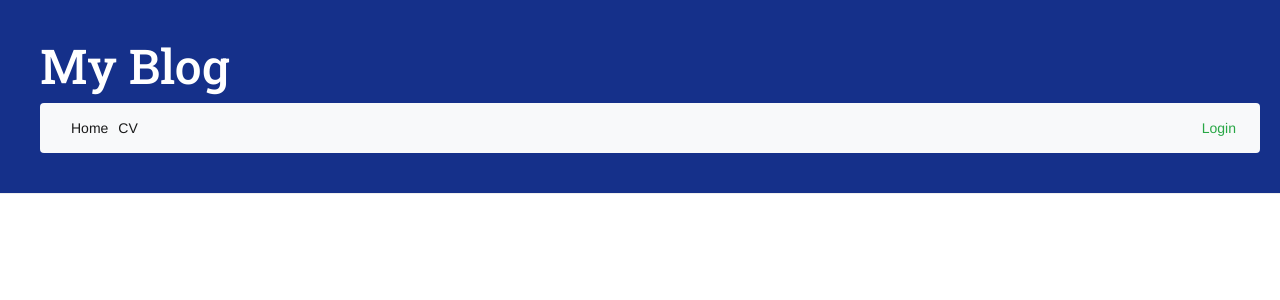
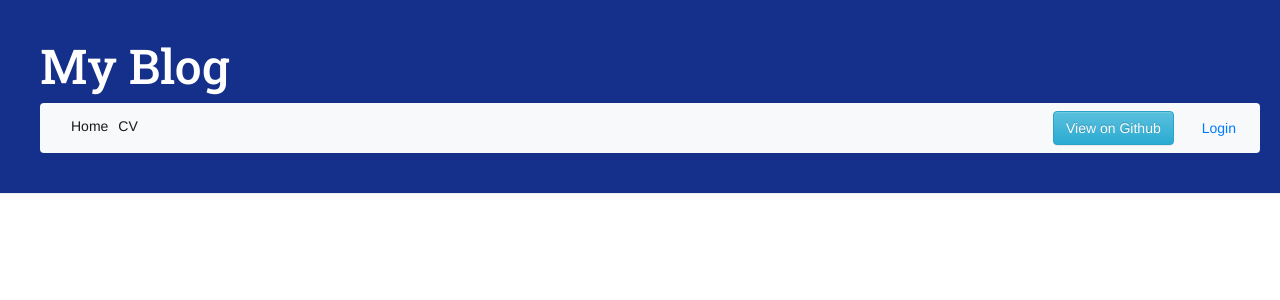
Before and after one commit to amir-shah-dev/bridge2nd, a Django app: page /cv in a window 1280 px wide. Shown: the top 300 px of the page. Run offline with Django 3.2, Linux system fonts and the light colour scheme; data that the repository does not hold is empty; some libraries are stand-ins or nearby versions.

Commit message:
Added view on github button

```diff
--- a/blog/templates/blog/base.html
+++ b/blog/templates/blog/base.html
@@ -32,16 +32,18 @@
 					<div class="navbar-nav">
 						<a class="nav-item nav-link active" href="/">Home <span class="sr-only">(current)</span></a>
 						<a class="nav-item nav-link active" href="/cv">CV</a>
-						<!-- <a class="nav-item nav-link active" href="/admin">Login</a> -->
 					</div>
+					<form action="https://github.com/axs-44/bridge2nd/" method="get">
+						<button class="btn btn-info" style="float: right;" type="submit">View on Github</button>
+					</form>
 				</div>
 				{% if user.is_authenticated %}
 				<form class="form-inline" action="/admin/logout" method="get">
-					<button class="btn btn-outline-success my-2 my-sm-0" type="submit">Logout</button>
+					<button class="btn btn-outline-primary my-2 my-sm-0" type="submit">Logout</button>
 				</form>
 				{% else %}
 				<form class="form-inline" action="/admin/" method="get">
-					<button class="btn btn-outline-success my-2 my-sm-0" type="submit">Login</button>
+					<button class="btn btn-outline-primary my-2 my-sm-0" type="submit">Login</button>
 				</form>
 				{% endif %}
 			</nav>
```
